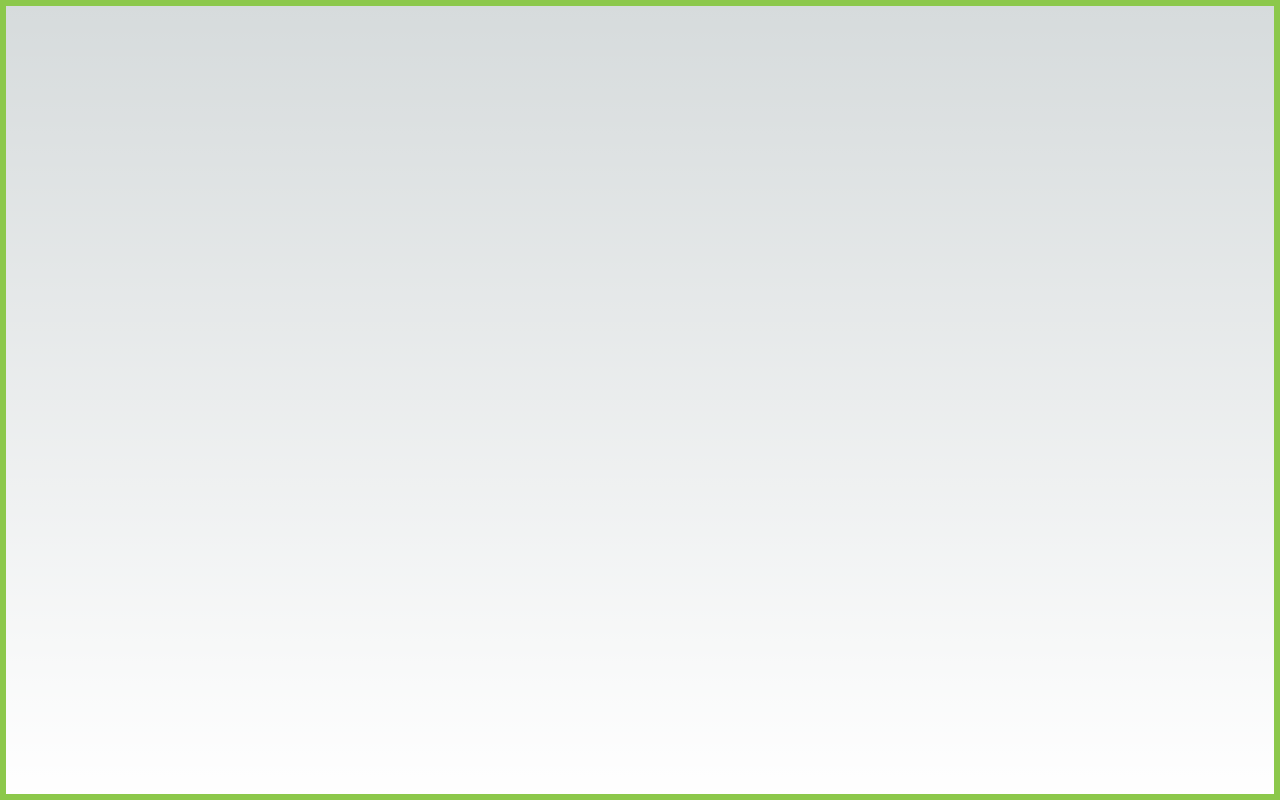
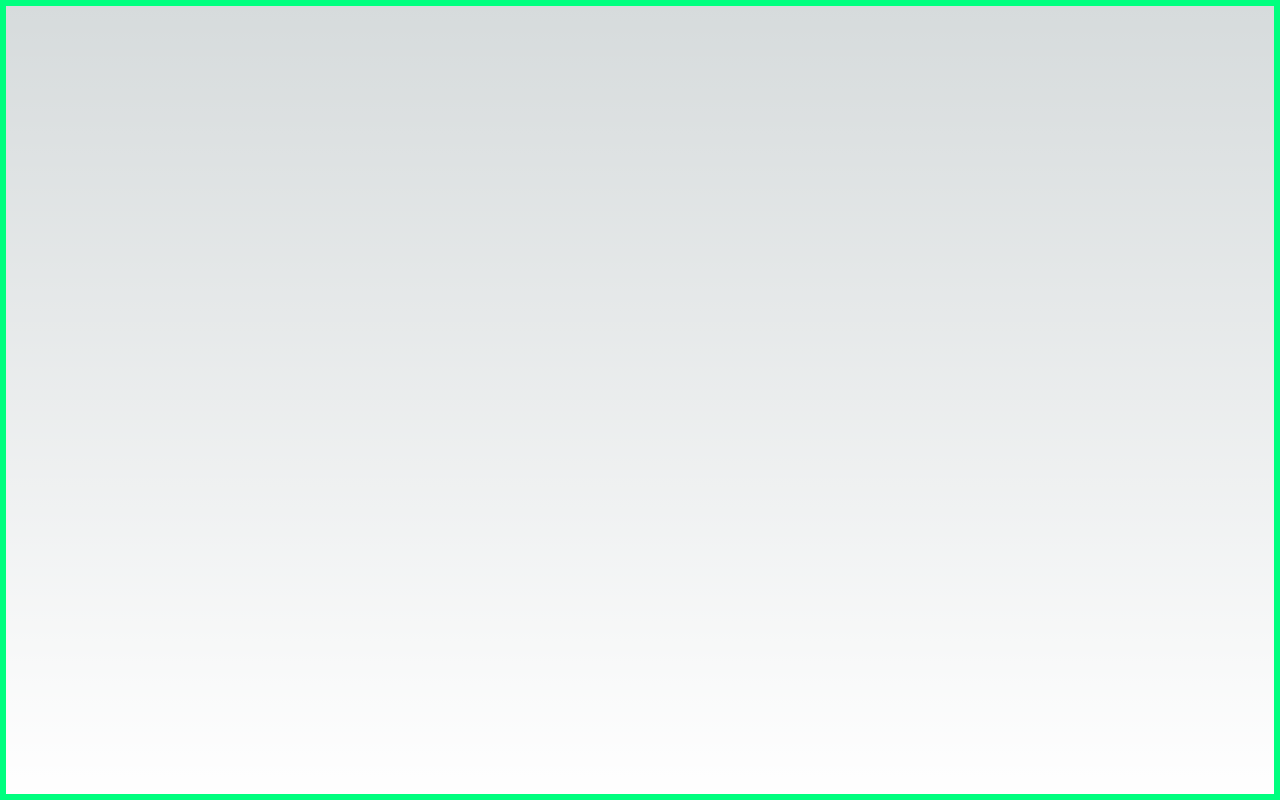
Before and after one commit to Job85/next-bev-client, a Next.js app: page / in a window 1280 px wide. Built offline with nearby package versions, Linux system fonts and the light colour scheme.

Commit message:
changed border color #8CC84B => #00FF7F

```diff
--- a/src/app/page.module.css
+++ b/src/app/page.module.css
@@ -1,4 +1,4 @@
 .main {
   height: 100vh;
-  border: solid #8CC84B 6px;
+  border: solid #00FF7F 6px;
 }
```
